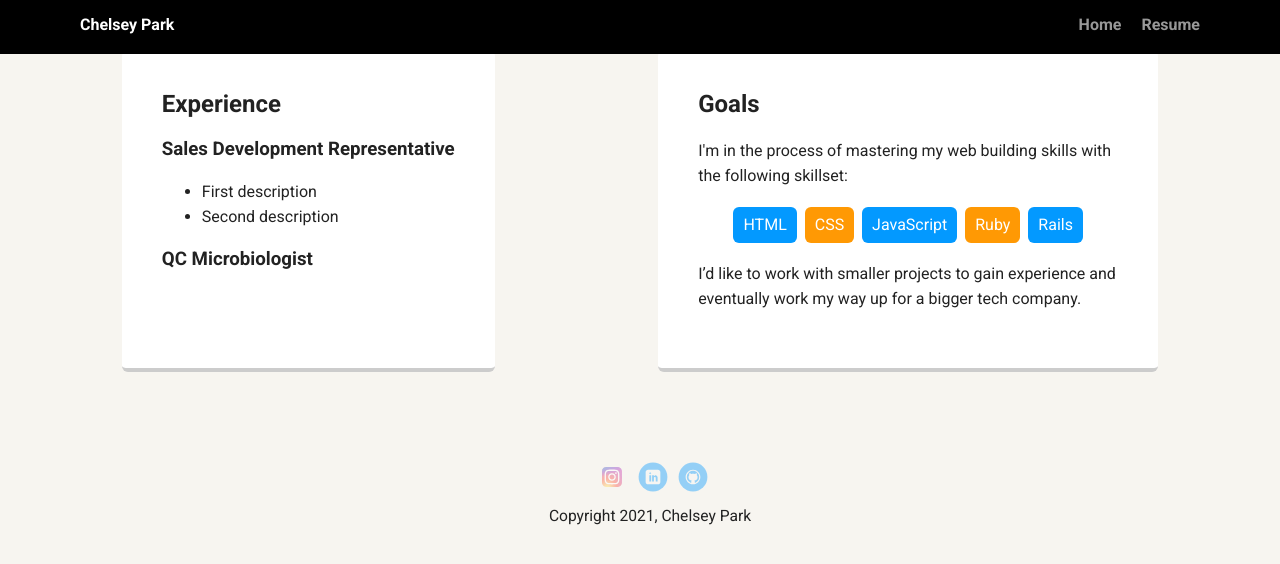
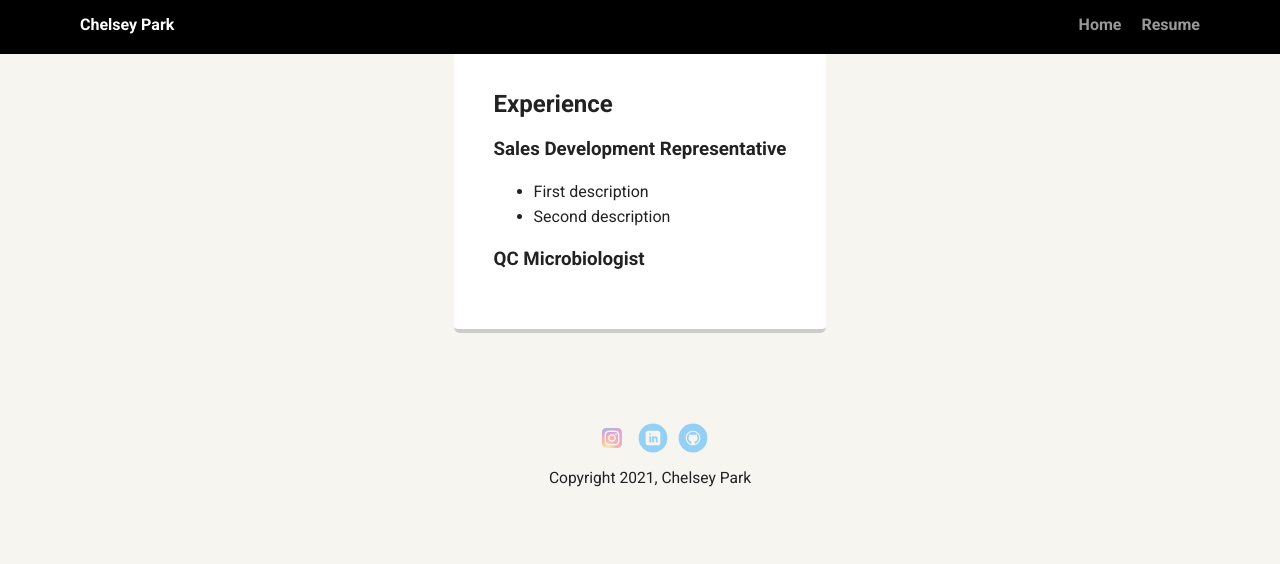
Before and after one commit to chochoni89/techdegree-project-1, a plain HTML site: page resume.html in a window 1280 px wide. Drawn offline with Linux system fonts and the light colour scheme; a web font is replaced by a local one.

Commit message:
deleted one card for resume

```diff
--- a/resume.html
+++ b/resume.html
@@ -28,19 +28,6 @@
         <h3>QC Microbiologist</h3>
       </div>
 
-      <div class="card">
-        <h2>Goals</h2>
-        <p>I'm in the process of mastering my web building skills with the following skillset:</p>
-        <ul class="skills">
-          <li>HTML</li>
-          <li>CSS</li>
-          <li>JavaScript</li>
-          <li>Ruby</li>
-          <li>Rails</li>
-        </ul>
-        <p>I’d like to work with smaller projects to gain experience and eventually work my way up for a bigger tech company.</p>
-      </div>
-
     </main>
     <footer>
       <ul>
```
